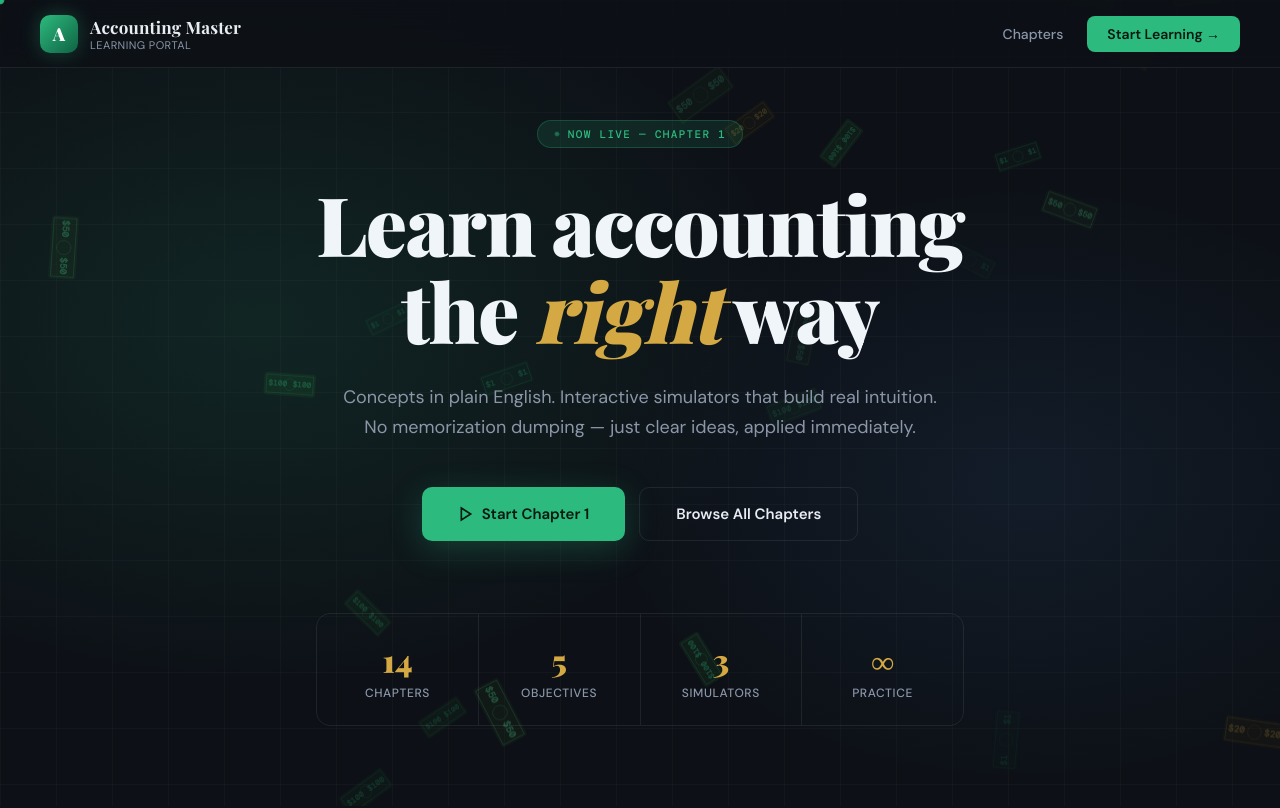
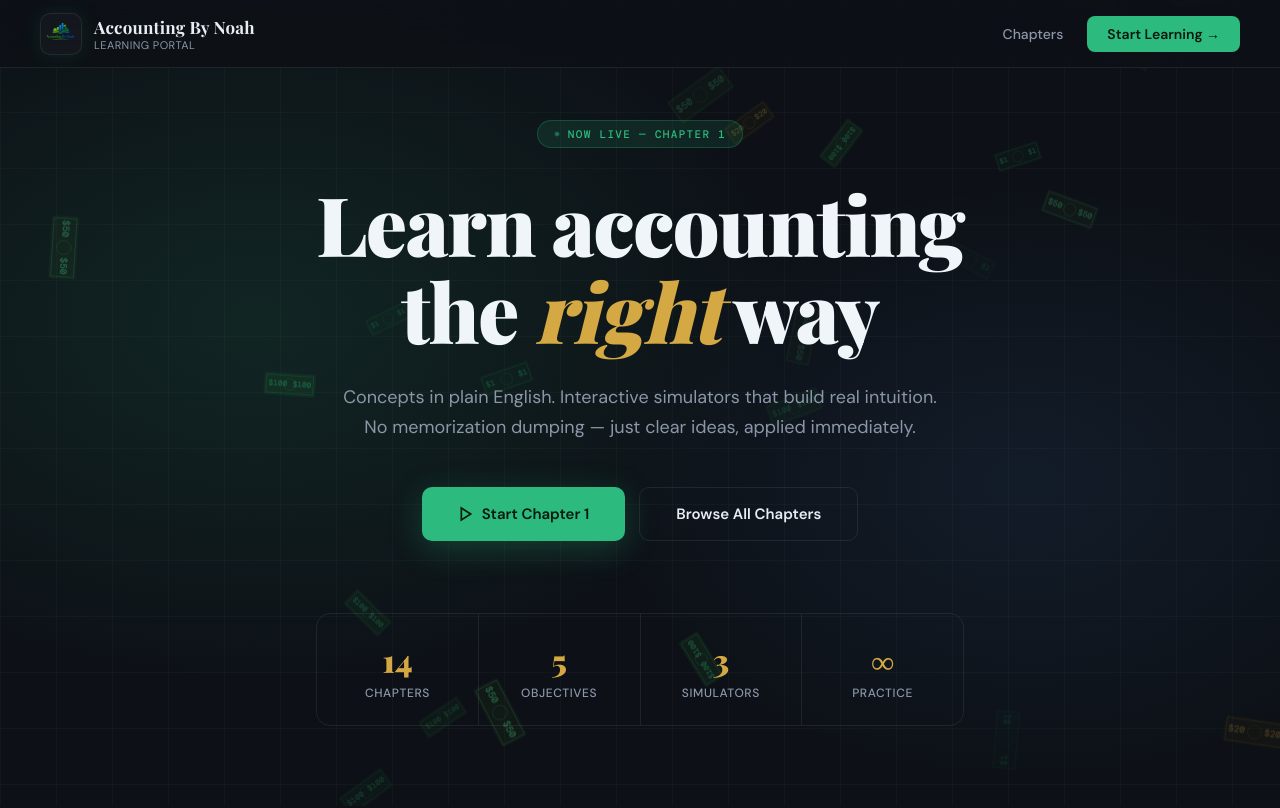
Before and after one commit to noahmohip/learntoberich, a plain HTML site: page index.html in a window 1280 px wide. Shown: the top 808 px of the page. Drawn offline with nearby package versions, Linux system fonts and the light colour scheme; a web font is replaced by a local one.

Commit message:
Add files via upload

```diff
--- a/index.html
+++ b/index.html
@@ -3,7 +3,7 @@
 <head>
   <meta charset="UTF-8" />
   <meta name="viewport" content="width=device-width, initial-scale=1.0" />
-  <title>Accounting Master — Learning Portal</title>
+  <title>Accounting By Noah — Learning Portal</title>
   <link href="https://fonts.googleapis.com/css2?family=Playfair+Display:ital,wght@0,700;0,900;1,700&family=DM+Sans:wght@300;400;500;600&family=DM+Mono:wght@400;500&display=swap" rel="stylesheet">
   <style>
     :root {
@@ -56,16 +56,20 @@
     }
 
     .nav-logo {
-      width: 38px; height: 38px;
+      width: 42px; height: 42px;
       border-radius: 10px;
-      background: linear-gradient(135deg, #2dba7e, #0f6343);
       display: grid;
       place-items: center;
-      font-family: 'Playfair Display', serif;
-      font-weight: 900;
-      font-size: 18px;
-      color: white;
-      box-shadow: 0 0 20px rgba(45,186,126,.3);
+      overflow: hidden;
+      flex-shrink: 0;
+      background: rgba(255,255,255,.03);
+      border: 1px solid var(--border);
+      box-shadow: 0 0 20px rgba(45,186,126,.12);
+    }
+    .nav-logo img {
+      width: 100%; height: 100%;
+      object-fit: contain;
+      display: block;
     }
 
     .nav-brand-text {
@@ -572,9 +576,9 @@
   <!-- NAV -->
   <nav>
     <a href="index.html" class="nav-brand">
-      <div class="nav-logo">A</div>
+      <div class="nav-logo"><img src="logo-accounting-by-noah.png" alt="Accounting By Noah logo"></div>
       <div class="nav-brand-text">
-        Accounting Master
+        Accounting By Noah
         <small>Learning Portal</small>
       </div>
     </a>
@@ -671,7 +675,7 @@
 
   <!-- FOOTER -->
   <footer>
-    Accounting Master &nbsp;·&nbsp; 14 Chapters &nbsp;·&nbsp; Built for learning
+    Accounting By Noah &nbsp;·&nbsp; 14 Chapters &nbsp;·&nbsp; Built for learning
   </footer>
 
   <script>
```
Also changed, not shown: learning.html (+14 -11 lines), logo-accounting-by-noah.png (added).
